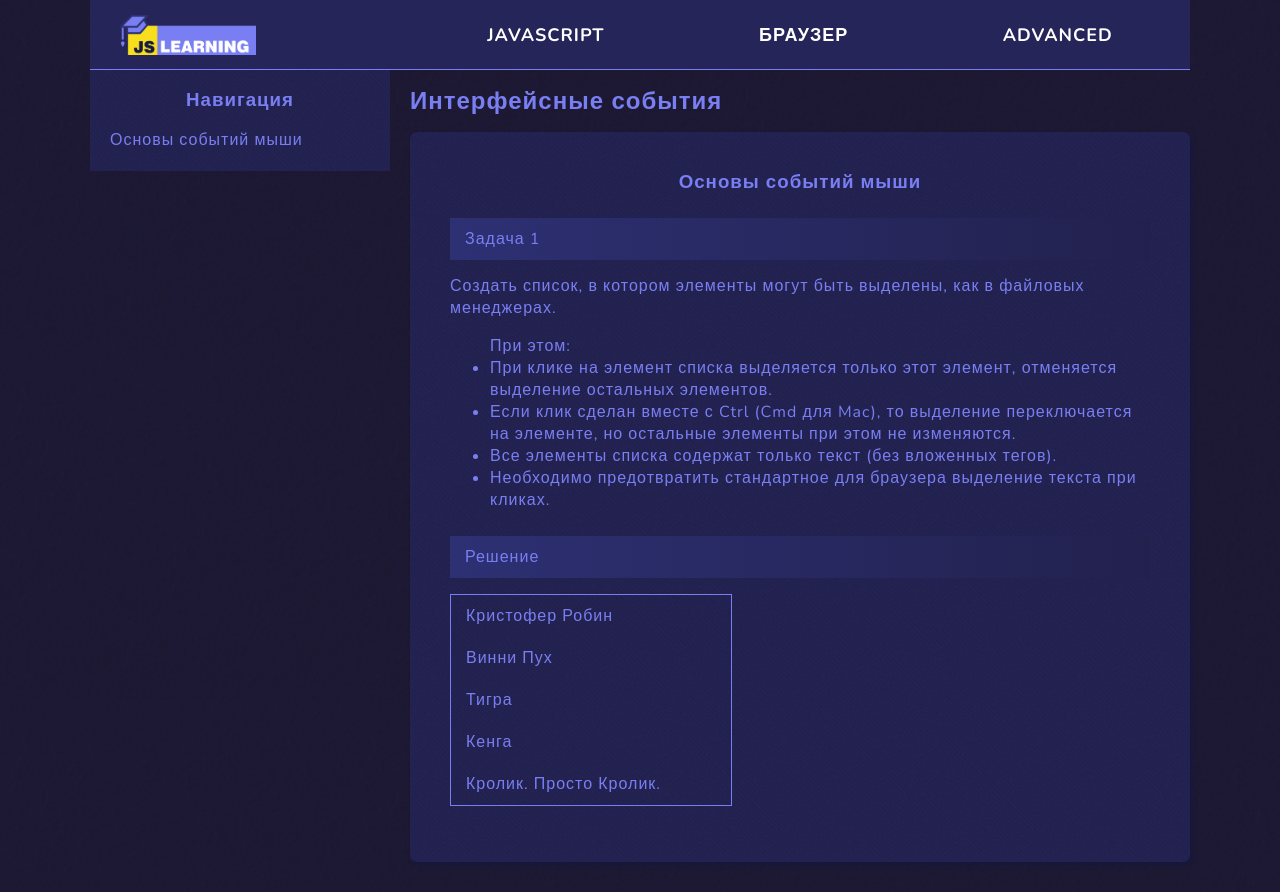
After one commit to pew-rivza/learning, a PHP site: page /Vanilla/Pages/2_Browser/InterfaceEvents/index.php in a window 1280 px wide. The commit adds this page. Run offline with PHP 8.4, Linux system fonts and the light colour scheme.

Commit message:
JS MouseEvents theme created

```diff
--- /dev/null
+++ b/Vanilla/Code/2_Browser/InterfaceEvents/MouseEvents.js
@@ -0,0 +1,22 @@
+'use strict';
+
+document.addEventListener("DOMContentLoaded", function () {
+    let fileStructure = document.getElementById('file-structure');
+    fileStructure.addEventListener('click', function (event) {
+        if (event.target.tagName !== 'LI') return;
+
+        if (!event.ctrlKey && !event.metaKey) {
+            let listItems = Array.from(this.querySelectorAll('li'));
+
+            listItems.map(item => {
+                item.classList.remove('selected');
+            });
+
+            event.target.classList.add('selected');
+        } else {
+            event.target.classList.toggle('selected');
+        }
+    });
+
+    fileStructure.onmousedown = () => { return false; };
+});
--- /dev/null
+++ b/Vanilla/Pages/2_Browser/InterfaceEvents/index.php
@@ -0,0 +1,18 @@
+<?php
+
+include_once __DIR__ . "/../../common/Head.php";
+include_once __DIR__ . "/../../common/Menu.php";
+?>
+
+<div class="chapter-container">
+    <div class="sub-menu">
+        <h3>Навигация</h3>
+        <ul>
+            <li><a href="#mouse-events">Основы событий мыши</a></li>
+        </ul>
+    </div>
+    <div class="content">
+        <h2>Интерфейсные события</h2>
+        <? include_once __DIR__ . "/themes/MouseEvents.php"; ?>
+    </div>
+</div>
--- /dev/null
+++ b/Vanilla/Pages/2_Browser/InterfaceEvents/themes/MouseEvents.php
@@ -0,0 +1,30 @@
+<script src="/Vanilla/Code/2_Browser/InterfaceEvents/MouseEvents.js"></script>
+
+<div class="theme">
+    <h3 id="mouse-events">Основы событий мыши</h3>
+    <div class="task">
+        <div class="header">Задача 1</div>
+        Создать список, в котором элементы могут быть выделены, как в файловых менеджерах.
+
+        <ul>
+            При этом:
+            <li>При клике на элемент списка выделяется только этот элемент, отменяется выделение
+                остальных элементов.</li>
+            <li>Если клик сделан вместе с Ctrl (Cmd для Mac), то выделение
+                переключается на элементе, но остальные элементы при этом не изменяются.</li>
+            <li>Все элементы списка содержат только текст (без вложенных тегов).</li>
+            <li>Необходимо предотвратить стандартное для браузера выделение текста при кликах.</li>
+        </ul>
+
+        <div class="header">Решение</div>
+        <div id="file-structure">
+            <ul>
+                <li>Кристофер Робин</li>
+                <li>Винни Пух</li>
+                <li>Тигра</li>
+                <li>Кенга</li>
+                <li>Кролик. Просто Кролик.</li>
+            </ul>
+        </div>
+    </div>
+</div>
--- a/Vanilla/Pages/common/Head.php
+++ b/Vanilla/Pages/common/Head.php
@@ -26,6 +26,7 @@ ini_set('display_startup_errors', 1);
     <link rel="stylesheet" href="/Vanilla/assets/css/pages/2_Browser/EventsIntro/browser-events.css">
     <link rel="stylesheet" href="/Vanilla/assets/css/pages/2_Browser/EventsIntro/event-delegation.css">
     <link rel="stylesheet" href="/Vanilla/assets/css/pages/2_Browser/EventsIntro/default-browser-actions.css">
+    <link rel="stylesheet" href="/Vanilla/assets/css/pages/2_Browser/InterfaceEvents/mouse-events.css">
 
     <script
             src="https://code.jquery.com/jquery-3.4.1.min.js"
--- /dev/null
+++ b/Vanilla/assets/css/pages/2_Browser/InterfaceEvents/mouse-events.css
@@ -0,0 +1,16 @@
+#file-structure .selected {
+    background: var(--ultra-dark-blue);
+}
+
+#file-structure  li {
+    cursor: pointer;
+    width: 250px;
+    padding: 10px 15px;
+    list-style-type: none;
+}
+
+#file-structure ul {
+    padding: 0;
+    border: 1px solid var(--light-blue);
+    width: fit-content;
+}
```
